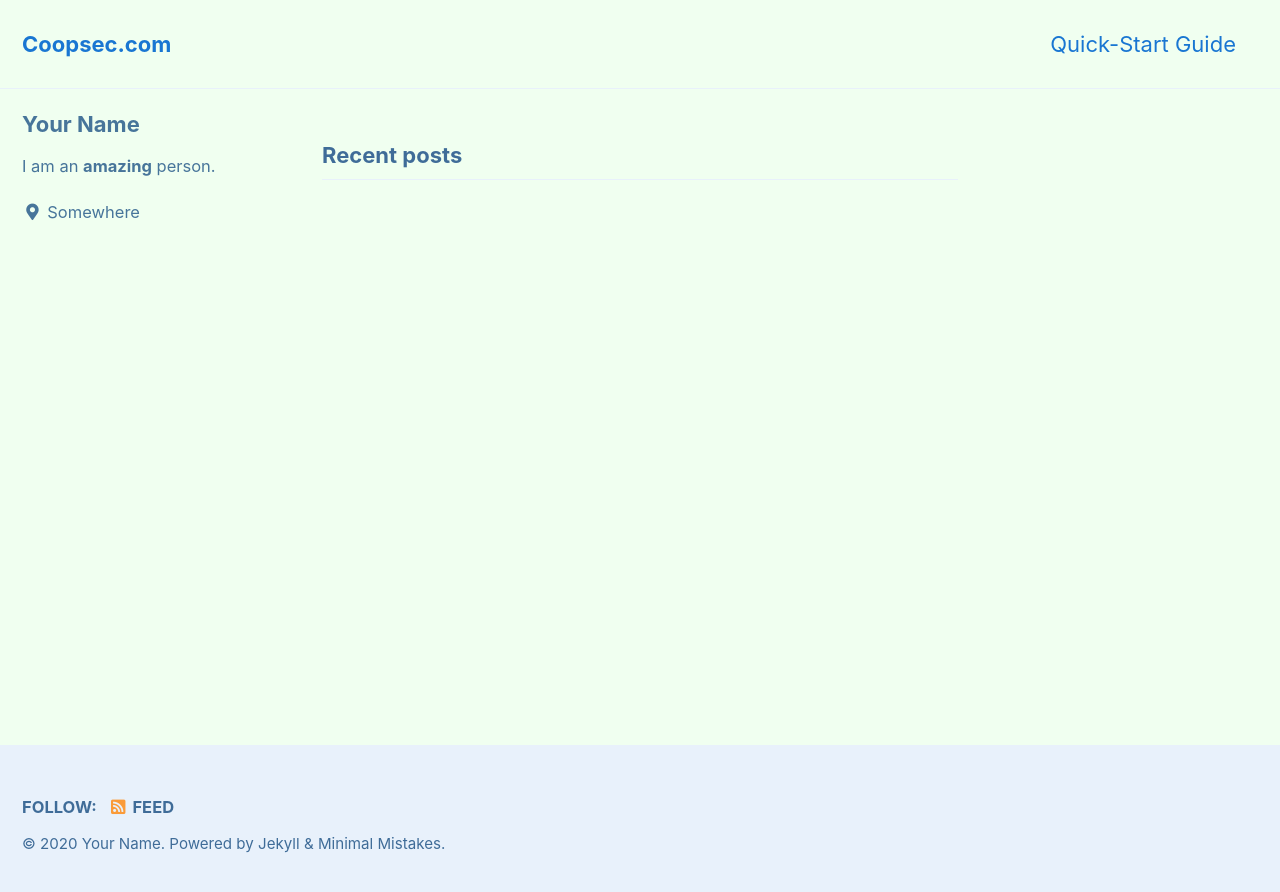
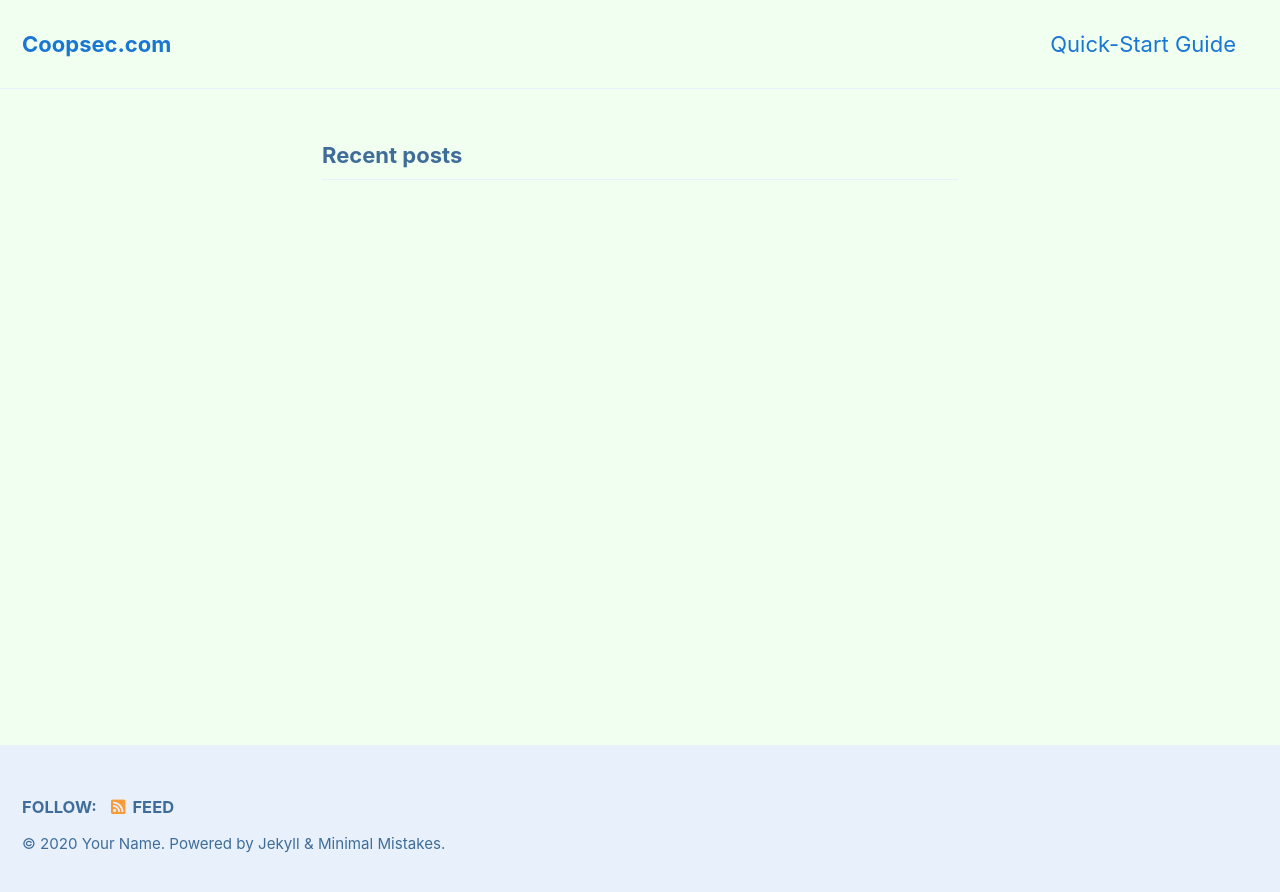
Before and after one commit to coopsec/testcoop, a Jekyll site: the page built from index.html, in a window 1280 px wide. Shown: the top 892 px of the page. Built offline with Jekyll 4.4.1, drawn with Linux system fonts in a browser that asks for light colours; cached includes are drawn as plain includes; the list of posts is cut into pages by our own code; part of the change alters nothing that is shown.

Commit message:
Update _config.yml

```diff
--- a/_config.yml
+++ b/_config.yml
@@ -92,11 +92,11 @@ analytics:
 
 
 # Site Author
-author:
-  name             : "Your Name"
-  avatar           : # path of avatar image, e.g. "/assets/images/bio-photo.jpg"
-  bio              : "I am an **amazing** person."
-  location         : "Somewhere"
+#author:
+ # name             : "Your Name"
+  #avatar           : # path of avatar image, e.g. "/assets/images/bio-photo.jpg"
+  #bio              : "I am an **amazing** person."
+  #location         : "Somewhere"
   email            :
   links:
     - label: "Email"
```
